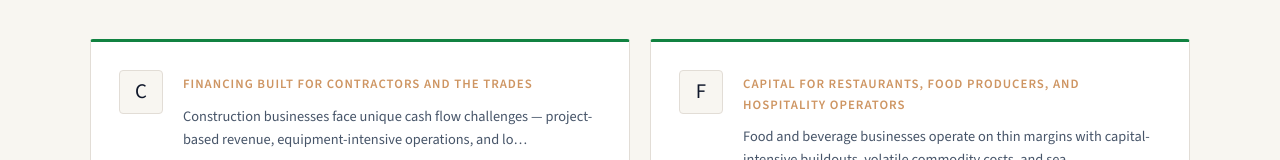
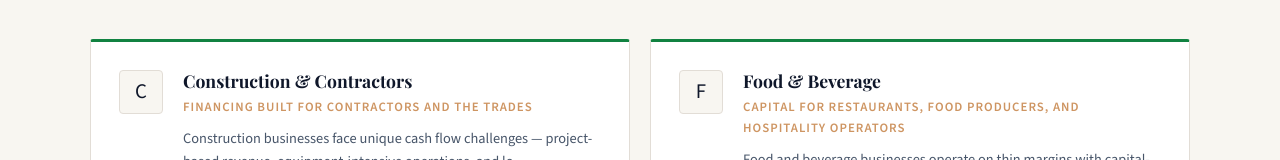
Before and after one commit to syed-sgf/sgf-site, a Next.js app: page /industries in a window 1280 px wide. Shown: the part 750-910 px from the top of the page. Built offline with nearby package versions, Linux system fonts and the light colour scheme; a web font is replaced by a local one.

Commit message:
fix: ind.name → ind.title on Industry type

```diff
--- a/app/industries/page.tsx
+++ b/app/industries/page.tsx
@@ -88,7 +88,7 @@ export default function IndustriesPage() {
                     {ind.title.charAt(0)}
                   </div>
                   <div style={{ flex: 1 }}>
-                    <h3 style={{ fontFamily: G.serif, fontSize: "1.1rem", fontWeight: "700", color: G.textDark, margin: "0 0 0.3rem" }}>{ind.name}</h3>
+                    <h3 style={{ fontFamily: G.serif, fontSize: "1.1rem", fontWeight: "700", color: G.textDark, margin: "0 0 0.3rem" }}>{ind.title}</h3>
                     <p style={{ fontSize: "0.8rem", letterSpacing: "0.08em", textTransform: "uppercase", color: G.gold, fontWeight: "600", margin: "0 0 0.6rem", fontFamily: G.sans }}>{ind.subtitle}</p>
                     <p style={{ fontSize: "0.9rem", color: G.textMid, lineHeight: "1.6", margin: "0 0 1rem", fontFamily: G.sans }}>{ind.description.substring(0, 120)}{(ind.description.length) > 120 ? "…" : ""}</p>
                     <span style={{ fontSize: "0.8rem", color: G.primary, fontWeight: "600", fontFamily: G.sans }}>View financing options →</span>
```
